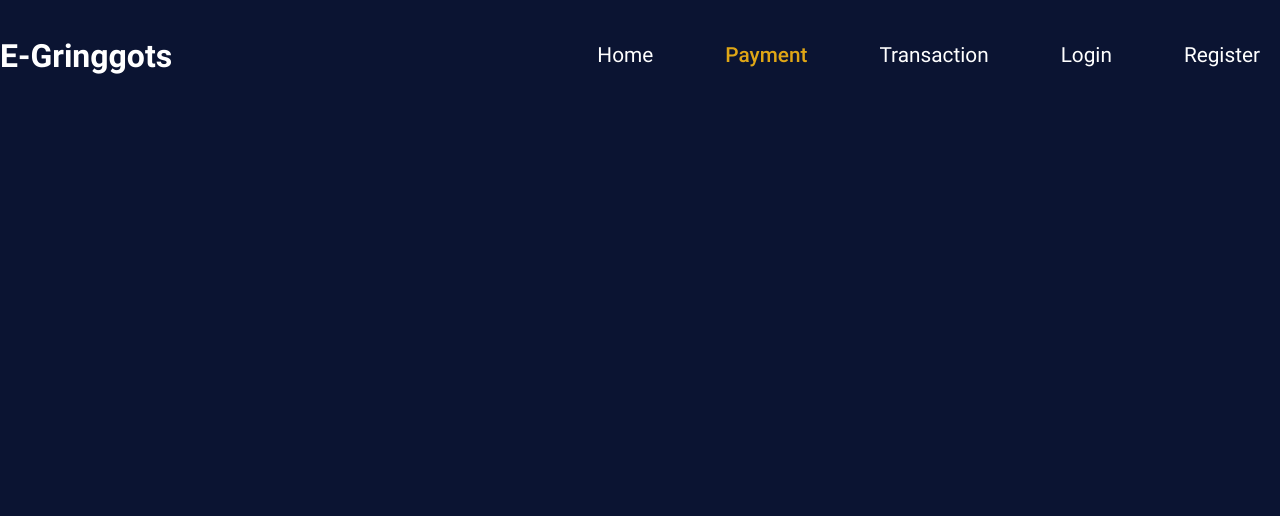
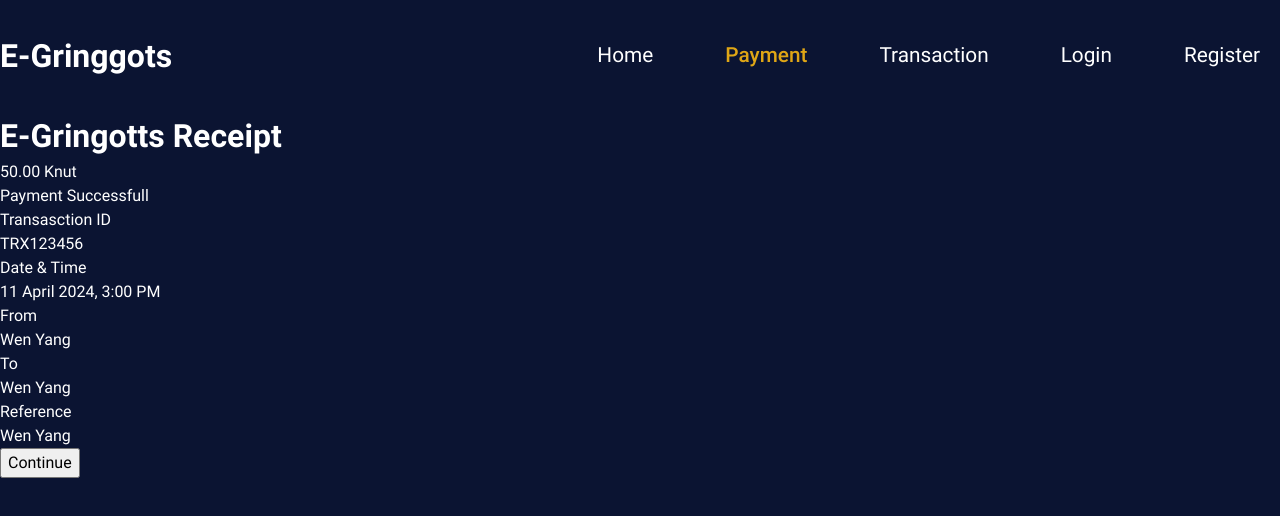
Before and after one commit to BuzzOffer/E-Gringotts-Frontend, a React (Vite) app: page /payment/confirmation/receipt in a window 1280 px wide. Shown: the top 516 px of the page. Built offline with nearby package versions, Linux system fonts and the light colour scheme.

Commit message:
added elements to PaymentReceipt component

```diff
--- a/src/pages/Payment/PaymentReceipt.jsx
+++ b/src/pages/Payment/PaymentReceipt.jsx
@@ -1,8 +1,45 @@
+import styles from "./PaymentReceipt.module.css";
+
+const transactionDetails = [
+    {
+        label: "Transasction ID",
+        value: "TRX123456"
+    },
+    {
+        label: "Date & Time",
+        value: "11 April 2024, 3:00 PM"
+    },
+    {
+        label: "From",
+        value: "Wen Yang"
+    },
+    {
+        label: "To",
+        value: "Wen Yang"
+    },
+    {
+        label: "Reference",
+        value: "Wen Yang"
+    },
+];
+
 export default function PaymentReceipt(){
     return(
         <>
-            <div>
+            <div className={styles.receiptContainer}>
+                <h1>E-Gringotts Receipt</h1>
+                <div className={styles.statusContainer}>
+                    <p>50.00 Knut</p>
+                    <p>Payment Successfull</p>
+                </div>
 
+                {transactionDetails.map((item) => (
+                    <div className={styles.detailsContainer}>
+                        <p>{item.label}</p>
+                        <p>{item.value}</p>
+                    </div>
+                ))}
+                <button type="button">Continue</button>
             </div>
         </>
     )
```
